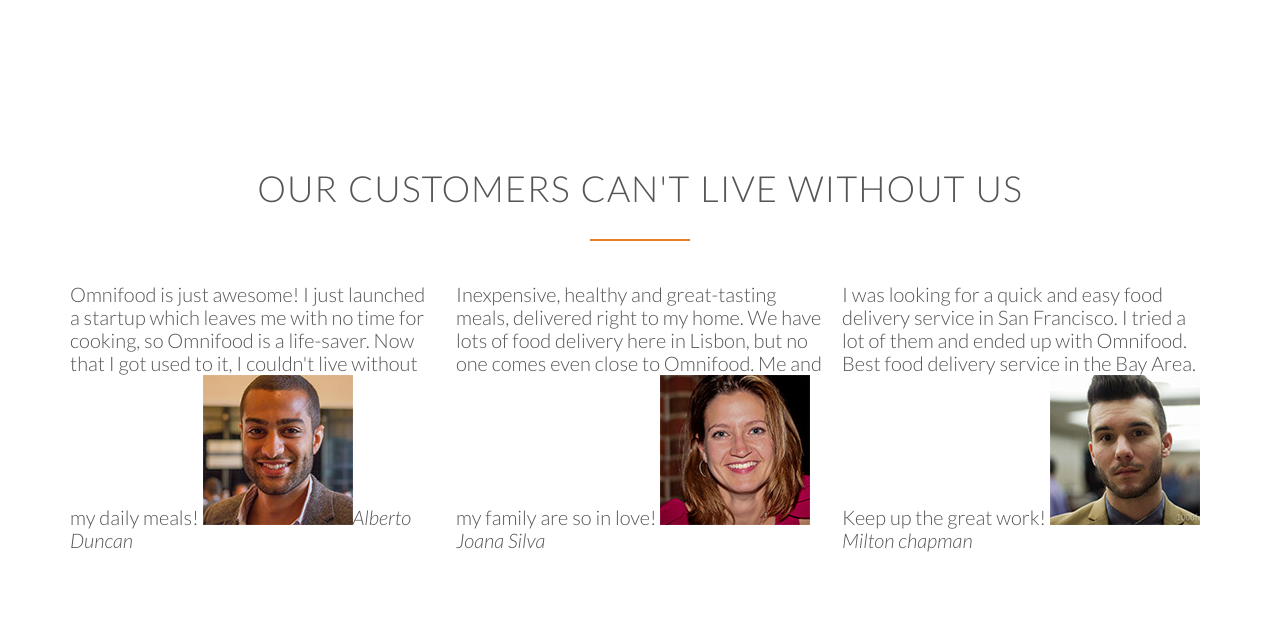
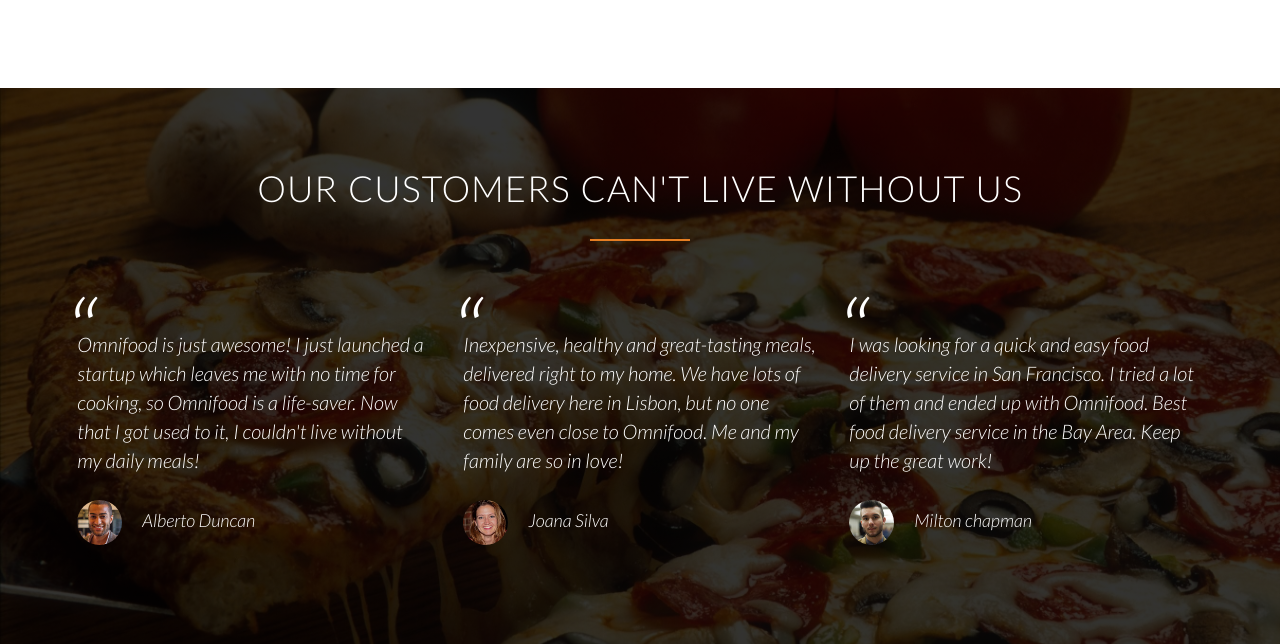
Before and after one commit to fcustodio90/Omnifood, a plain HTML site: page index.html in a window 1280 px wide. Shown: the part 3268-3912 px from the top of the page. Drawn offline with nearby package versions, Linux system fonts and the light colour scheme.

Commit message:
css section testimonials

```diff
--- a/resources/css/style.css
+++ b/resources/css/style.css
@@ -176,6 +176,7 @@ header {
   background-image: linear-gradient(rgba(0,0,0,0.7),rgba(0,0,0,0.7)), url("../images/hero.jpg");
   background-size: cover;
   background-position: center;
+  background-attachment: fixed;
   height: 100vh;
 }
 
@@ -334,7 +335,6 @@ header {
   width: 100%;
   height: auto;
   margin-bottom: 15px;
-  transition: opacity 0.4s;
 }
 
 .box img:hover {
@@ -358,3 +358,46 @@ header {
   margin-top: -5px;
   margin-right: 10px;
 }
+
+/*---------------------------------------------------------*/
+/* TESTIMONIALS */
+/*---------------------------------------------------------*/
+
+.section-testimonials {
+  background-image: linear-gradient(rgba(0,0,0,0.8),rgba(0,0,0,0.8)), url("../images/back-customers.jpg");
+  background-size: cover;
+  color: #fff;
+  background-attachment: fixed;
+}
+
+
+blockquote {
+  margin-top: 40px;
+  padding: 2%;
+  font-style: italic;
+  line-height: 145%;
+  position:relative;
+}
+
+blockquote:before {
+  content: "\201C";
+  font-size: 500%;
+  display: block;
+  position: absolute;
+  top: -5px;
+  left: -5px;
+}
+
+cite {
+  margin-top: 25px;
+  font-size: 90%;
+  display: block;
+}
+
+
+cite img {
+  height: 45px;
+  border-radius: 50%;
+  margin-right: 20px;
+  vertical-align: middle;
+}
```
